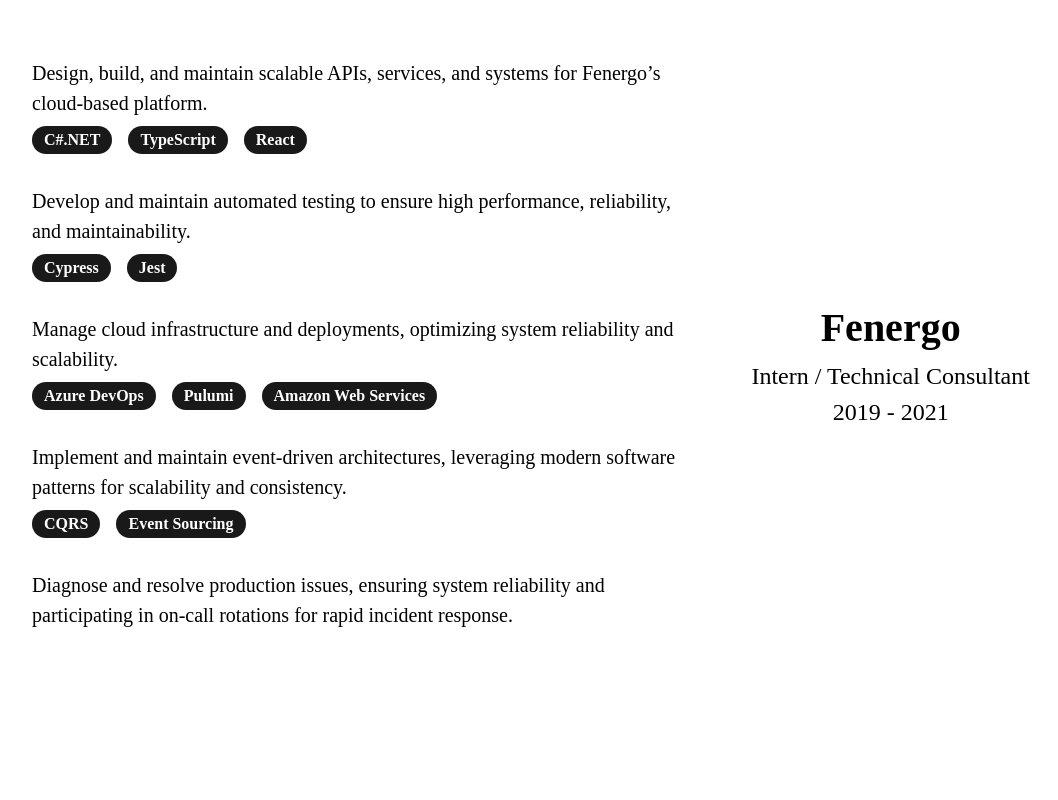
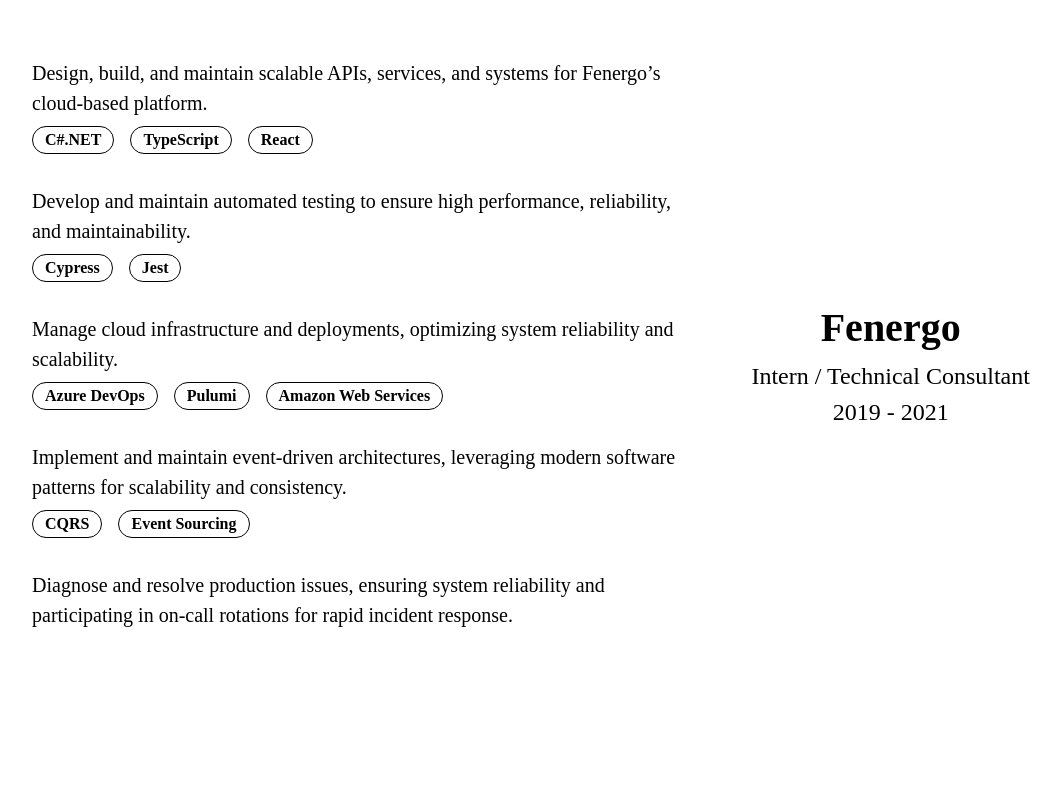
Before and after one commit to sorbetes/sorbetes.github.io, a React (Vite) app: page / in a window 1280 px wide. Shown: the part 860-1660 px from the top of the page, without its empty margins (96-1154 px from the left). Built offline with nearby package versions, Linux system fonts and the light colour scheme; a web font is replaced by a local one.

Commit message:
transparent bg

```diff
--- a/src/components/experience/ExperienceDetails.tsx
+++ b/src/components/experience/ExperienceDetails.tsx
@@ -49,8 +49,7 @@
                   {detail.technologies.map((tech, i) => (
                     <p
                       key={`tech_${i}`}
-                      className="text-[0.7rem] lg:text-[1rem] font-semibold text-white bg-black bg-opacity-90 px-3 py-1 rounded-full
-          h-[1.75rem] flex items-center justify-center"
+                      className="text-[0.7rem] lg:text-[1rem] font-semibold text-black bg-transparent border border-black px-3 py-1 rounded-full h-[1.75rem] flex items-center justify-center"
                     >
                       {tech}
                     </p>
```
